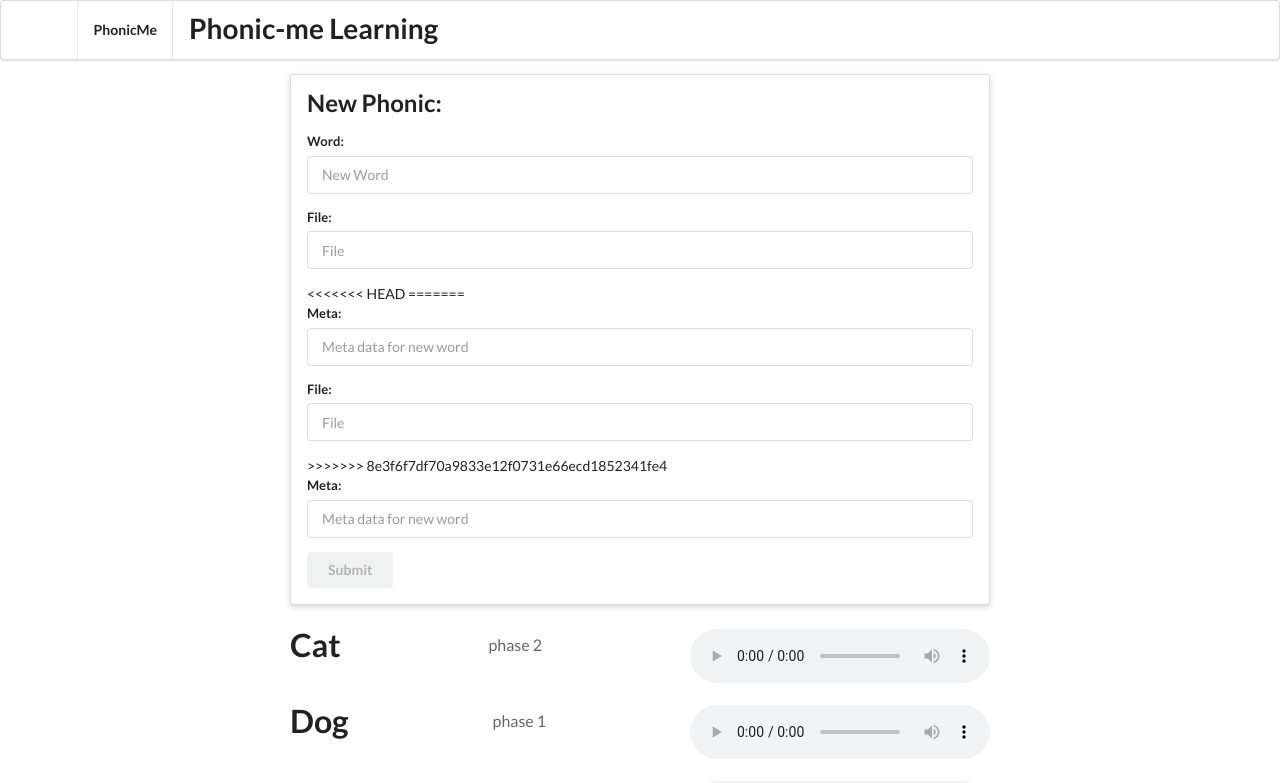
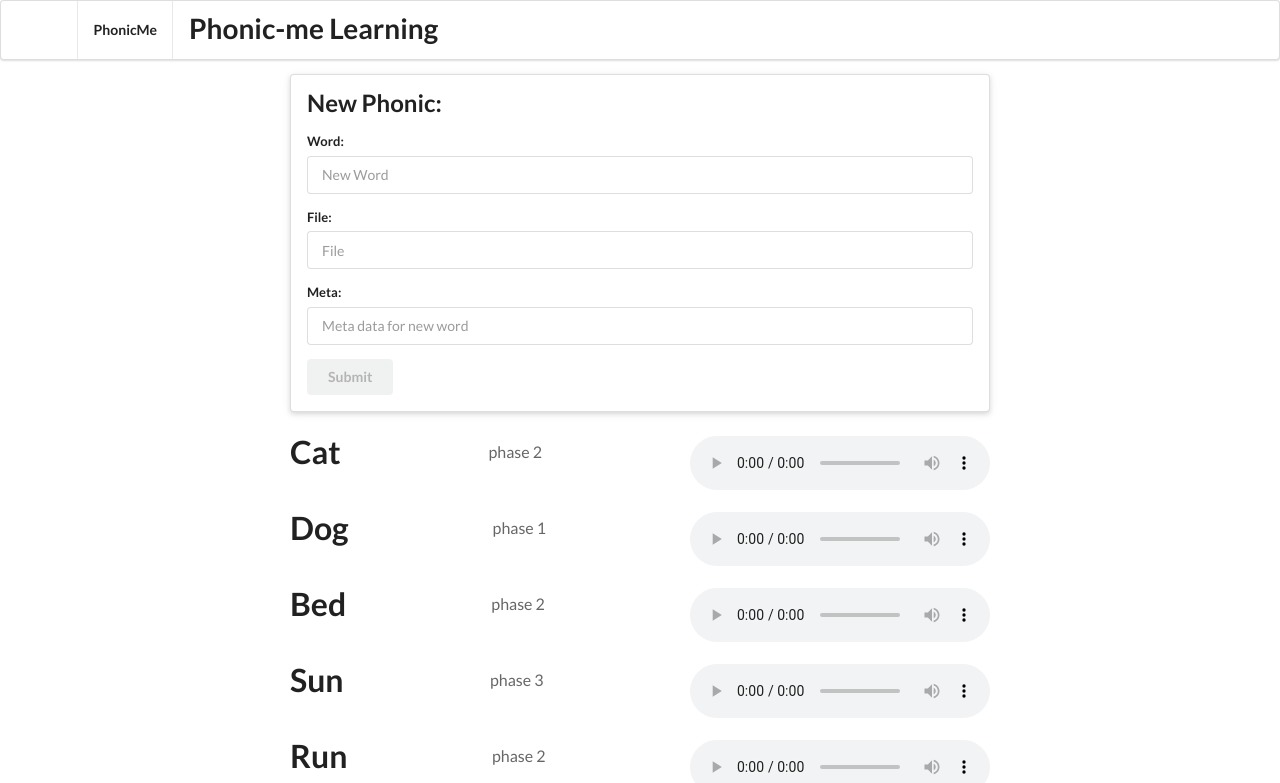
Before and after one commit to leonormes/angular-phonicme, an Angular app: page / in a window 1280 px wide. Shown: the top 783 px of the page. Built offline with nearby package versions, Linux system fonts and the light colour scheme.

Commit message:
Remove conflicted code

```diff
--- a/src/app/new-word-form/new-word-form.component.html
+++ b/src/app/new-word-form/new-word-form.component.html
@@ -31,36 +31,7 @@
           <div *ngIf="!file.valid && file.touched"
           class="ui error message">File is not valid</div>
         </div>
-<<<<<<< HEAD
 
-=======
-
-        <div class="field"
-          [class.error]="!meta.valid && meta.touched">
-          <label for="meta">Meta:</label>
-          <input type="text"
-          id="metaInput"
-          placeholder="Meta data for new word"
-          [formControl]="meta">
-
-          <div *ngIf="!meta.valid && meta.touched"
-          class="ui error message">Meta is not valid</div>
-        </div>
-
-
-        <div class="field"
-          [class.error]="!file.valid && file.touched">
-          <label for="file">File:</label>
-          <input type="text"
-          id="fileInput"
-          placeholder="File"
-          [formControl]="file">
-
-          <div *ngIf="!file.valid && file.touched"
-          class="ui error message">File is not valid</div>
-        </div>
-
->>>>>>> 8e3f6f7df70a9833e12f0731e66ecd1852341fe4
         <div class="field"
           [class.error]="!meta.valid && meta.touched">
           <label for="meta">Meta:</label>
```
